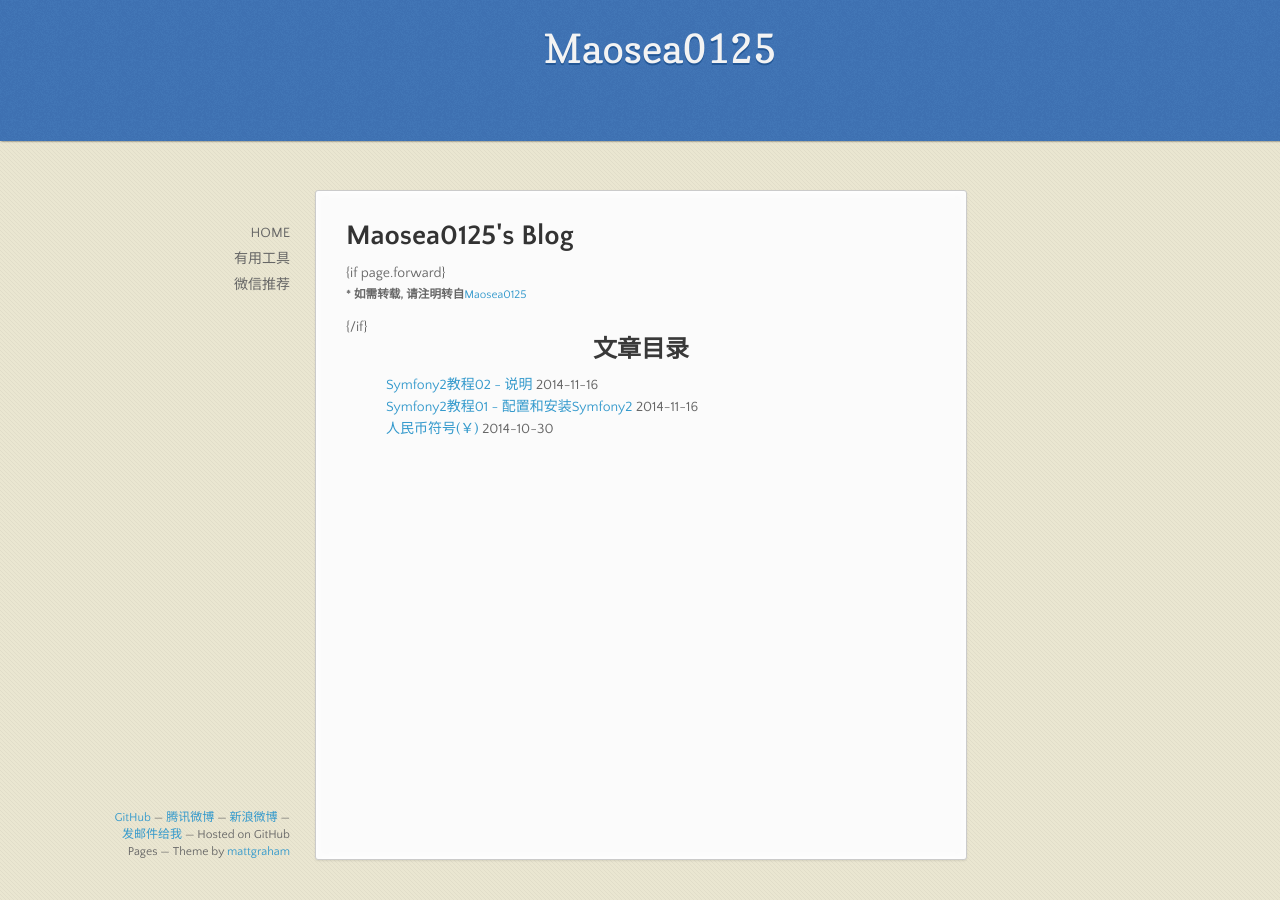
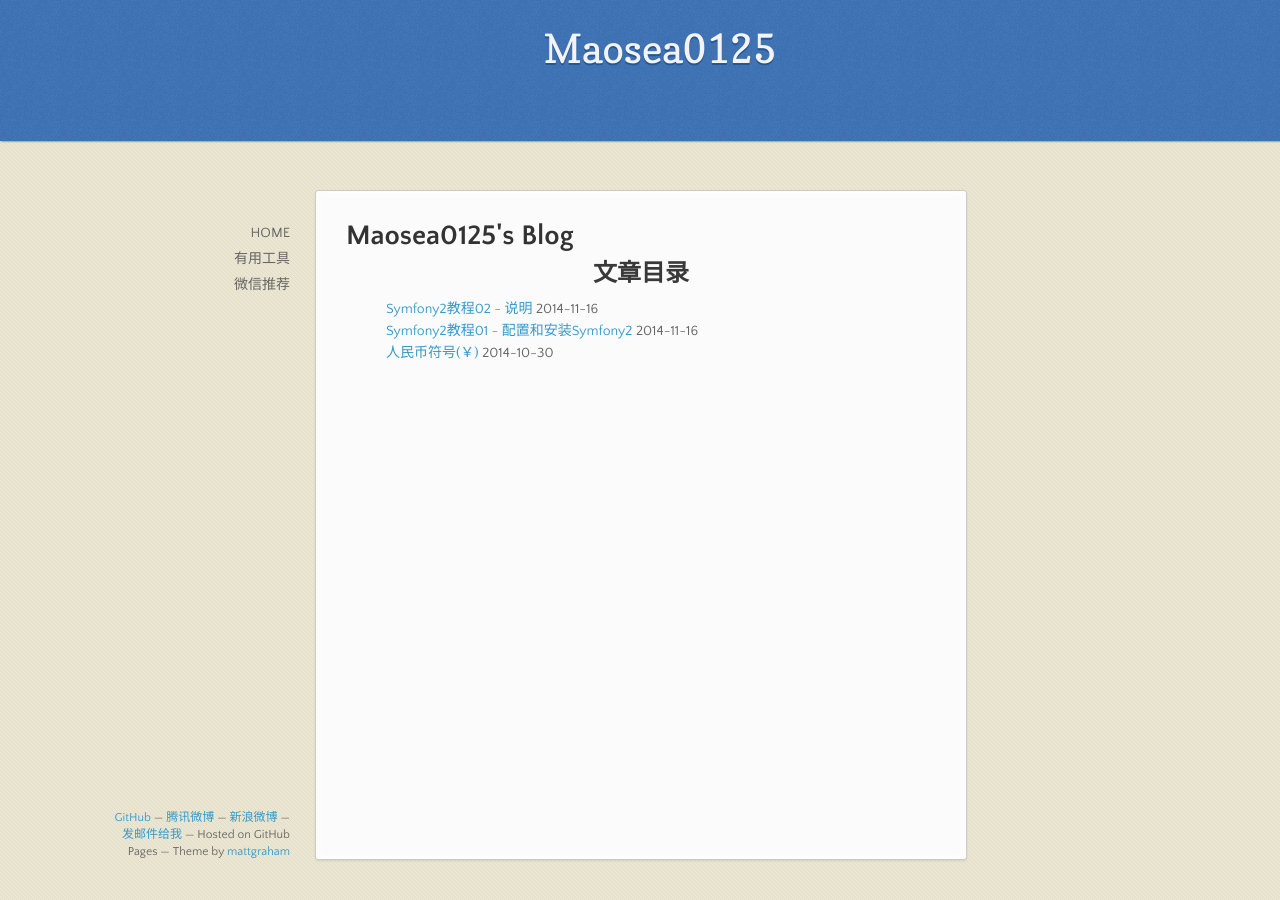
Before and after one commit to maosea0125/maosea0125.github.io, a Jekyll site: the page built from index.html, in a window 1280 px wide. Built offline with Jekyll 4.4.1, drawn with Linux system fonts in a browser that asks for light colours; Markdown is read by kramdown in place of the engine named in the settings.

Commit message:
update layout

```diff
--- a/_layouts/default.html
+++ b/_layouts/default.html
@@ -29,7 +29,7 @@
             </ul></nav>
             <section>
                 <h1>{{ page.title }}</h1>
-                {if page.forward}<h5>* 如需转载, 请注明转自<a href="http://maosea0125.github.io/">Maosea0125</a></h5>{/if}
+                {% if page.forward %}<h5>* 如需转载, 请注明转自<a href="http://maosea0125.github.io/">Maosea0125</a></h5>{% endif %}
                 {{ content }}
             </section>
             <footer>
```
